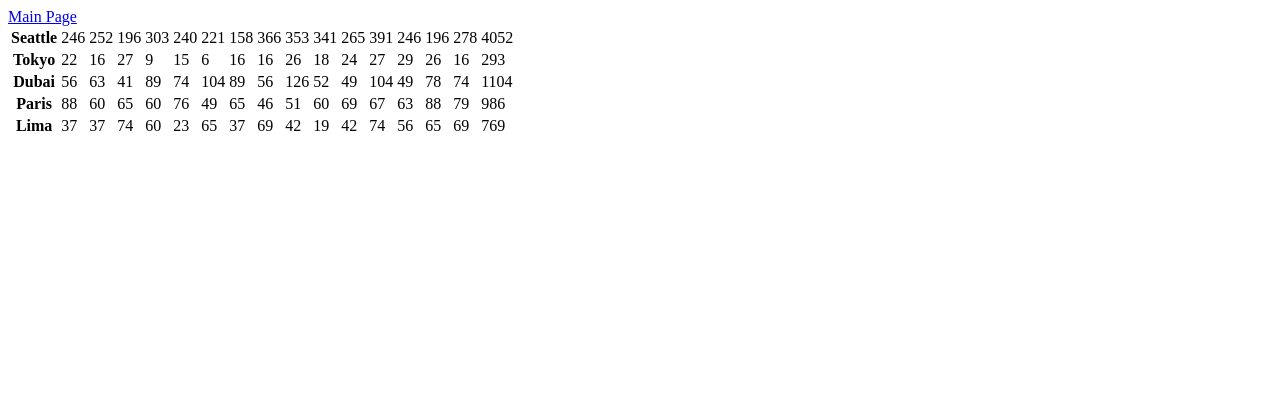
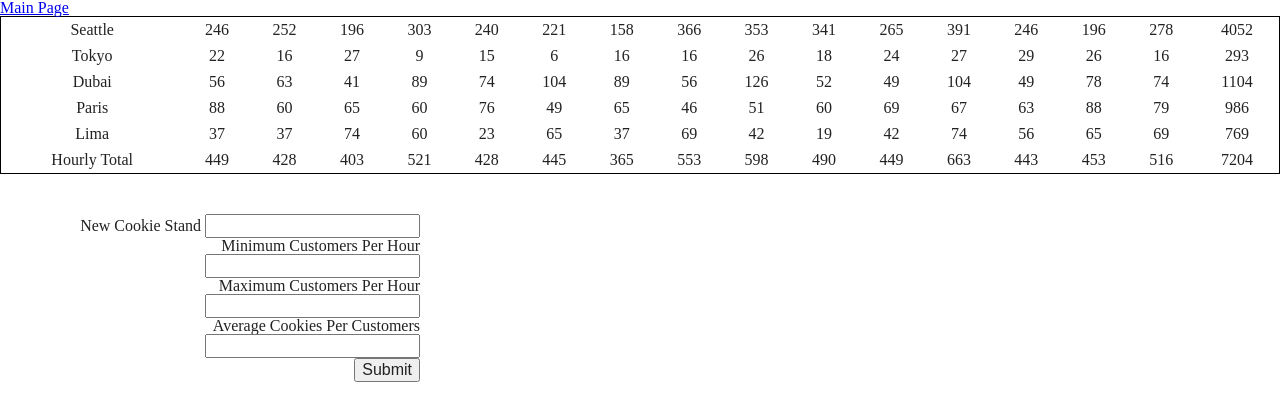
Before and after one commit to SBALDOCK/cookie-stand, a plain HTML site: page sales.html in a window 1280 px wide. Drawn offline with Linux system fonts and the light colour scheme.

Commit message:
addednewform

```diff
--- a/css/sales.css
+++ b/css/sales.css
@@ -0,0 +1,25 @@
+table{
+  width: 100%;
+}
+
+#table{
+  border: 1px solid black;
+  margin: auto;
+  width: 500px;
+}
+
+td{
+  text-align: center;
+  padding: 5px;
+}
+
+#newcookiestand{
+  margin-left: 20px;
+  margin-top: 40px;
+  text-align: right;
+  width: 400px;
+}
+
+#new{
+  margin-left: 20px;
+}
--- a/js/app.js
+++ b/js/app.js
@@ -1,8 +1,9 @@
 'use strict';
-
+var tableElement = document.getElementById('table');
 var hours = [
   '6am', '7am', '8am', '9am', '10am', '11am', '12pm', '1pm', '2pm', '3pm', '4pm', '5pm',
   '6pm', '7pm', 'Daily Location Total'];
+var allLocations = [];
 
 function Locations(name, minCustomer, maxCustomer, avgCookie) {
   this.name = name;
@@ -12,6 +13,7 @@ function Locations(name, minCustomer, maxCustomer, avgCookie) {
   this.customersPerHour = [];
   this.cookiesPerHour = [];
   this.totalCookiesForDay = 0;
+  allLocations.push(this);
 }
 
 Locations.prototype.calcCustomersPerHour = function(){
@@ -21,10 +23,6 @@ Locations.prototype.calcCustomersPerHour = function(){
   }
 };
 
-// helper functions
-function getRandomNumber(min, max) {
-  return Math.floor(Math.random() * (max - min + 1)) + min;
-}
 
 Locations.prototype.calcCookiesSoldEachHour = function(){
   this.calcCustomersPerHour();
@@ -34,19 +32,10 @@ Locations.prototype.calcCookiesSoldEachHour = function(){
     this.totalCookiesForDay += wholeCookiesSoldEachHour;
   }
 };
-// Why is this not working?
-
-// Locations.prototype.calcCookiesForTheDay = function(){
-//   this.calcCookiesSoldEachHour();
-//   for(var i = 0; i<this.cookiesPerHour.length; i++){
-//     this.totalCookiesForDay += this.cookiesPerHour[i];
-//   }
-// };
 
 // Only for the body of the table
 Locations.prototype.render = function(){
   this.calcCookiesSoldEachHour ();
-  var tableElement = document.getElementById('table');
   var rowElement = document.createElement('tr');
   var rowHeader = document.createElement('th');
 
@@ -64,6 +53,51 @@ Locations.prototype.render = function(){
   tableElement.appendChild(rowElement);
 };
 
+function renderFooterRow(){
+  var totalOfAllTotals = 0;
+  //create tr
+  var rowElement = document.createElement('tr');
+  //create td
+  var rowData = document.createElement('td');
+  rowData.textContent = 'Hourly Total';
+  //append td
+  rowElement.appendChild(rowData);
+  //append to parent
+  tableElement.appendChild(rowElement);
+
+
+  for(var i=0; i<hours.length; i++){
+
+    var sum = 0;
+
+    for(var j=0; j<allLocations.length; j++){
+      sum += allLocations[j].cookiesPerHour[i];
+    }
+
+    totalOfAllTotals += sum;
+    // create a td
+    rowData = document.createElement('td');
+    // fill it with sum
+    rowData.textContent = sum;
+    rowElement.appendChild(rowData);
+
+  }
+
+  rowData = document.createElement('td');
+  rowData.textContent = totalOfAllTotals;
+  rowElement.appendChild(rowData);
+  // append to the table tow
+  rowElement.appendChild(rowData);
+
+  tableElement.appendChild(rowElement);
+
+}
+
+// helper functions
+function getRandomNumber(min, max) {
+  return Math.floor(Math.random() * (max - min + 1)) + min;
+}
+
 var seattle = new Locations('Seattle', 23, 65, 6.3);
 var tokyo = new Locations('Tokyo', 3, 24, 1.2);
 var dubai = new Locations('Dubai', 11, 38, 3.7);
@@ -75,3 +109,4 @@ tokyo.render();
 dubai.render();
 paris.render();
 lima.render();
+renderFooterRow();
--- a/sales.html
+++ b/sales.html
@@ -2,8 +2,8 @@
 <html lang="en">
   <head>
     <link href="https://fonts.googleapis.com/css2?family=Playfair+Display&display=swap" rel="stylesheet">
-    <link rel="stylesheet" src="css/reset.css" type="text/css">
-    <link rel="stylesheet" src="css/styles.css" type="text/css">
+    <link rel="stylesheet" href="css/reset.css" type="text/css">
+    <link rel="stylesheet" href="css/sales.css" type="text/css">
     <title>Pat's Cookie Sales</title>
   </head>
   <body>
@@ -16,6 +16,24 @@
 
         </tbody>
       </table>
+
+      <form id="newcookiestand">
+        <fieldset>
+          <p id="new">New Cookie Stand
+          <input type="text" name="cookiestand" />
+          </p>
+          <p>Minimum Customers Per Hour
+          <input type="text" name="minimum" />
+          </p>
+          <p>Maximum Customers Per Hour
+          <input type="text" name="maximum" />
+          </p>
+          <p>Average Cookies Per Customers
+          <input type="text" name="average" />
+          </p>
+          <button type="submit" name="submit">Submit</button>
+        </fieldset>
+      </form>
     </main>
 
     <footer>
```
Also changed, not shown: css/style.css (+13 -26 lines), index.html (+1 -1 lines).
